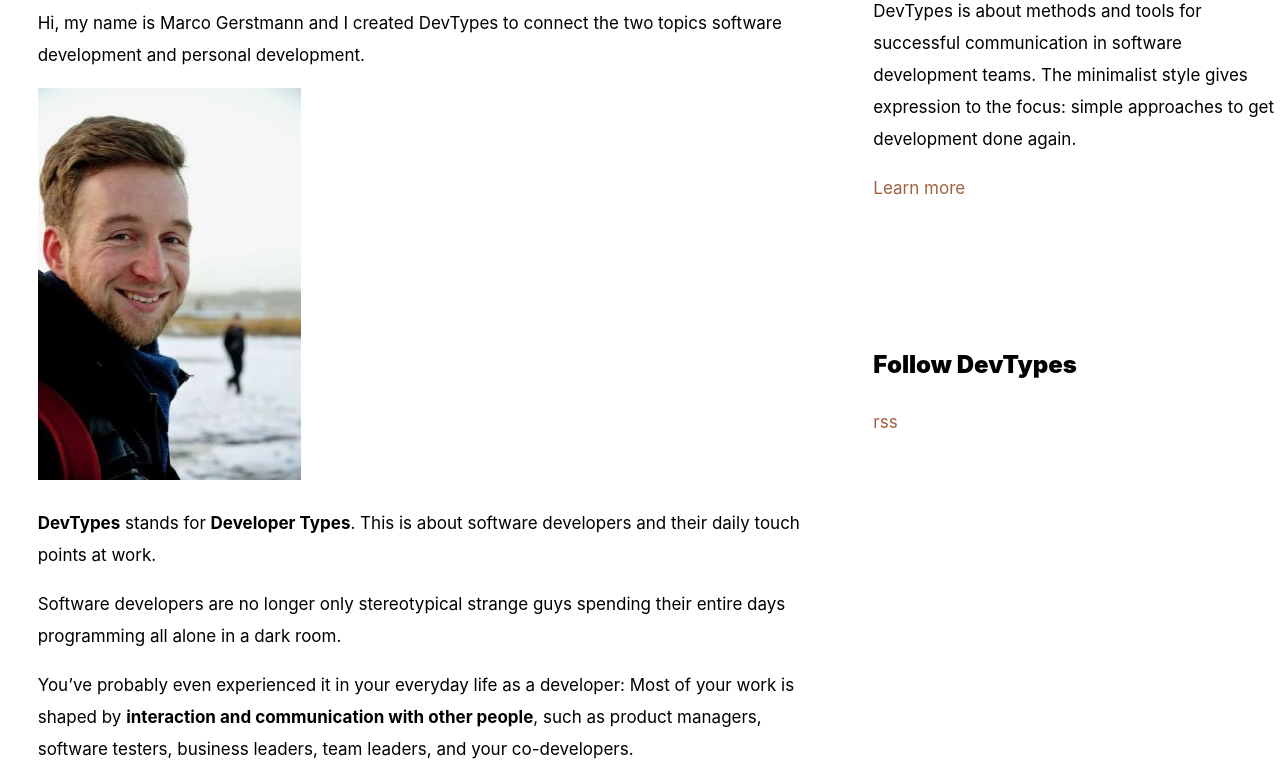
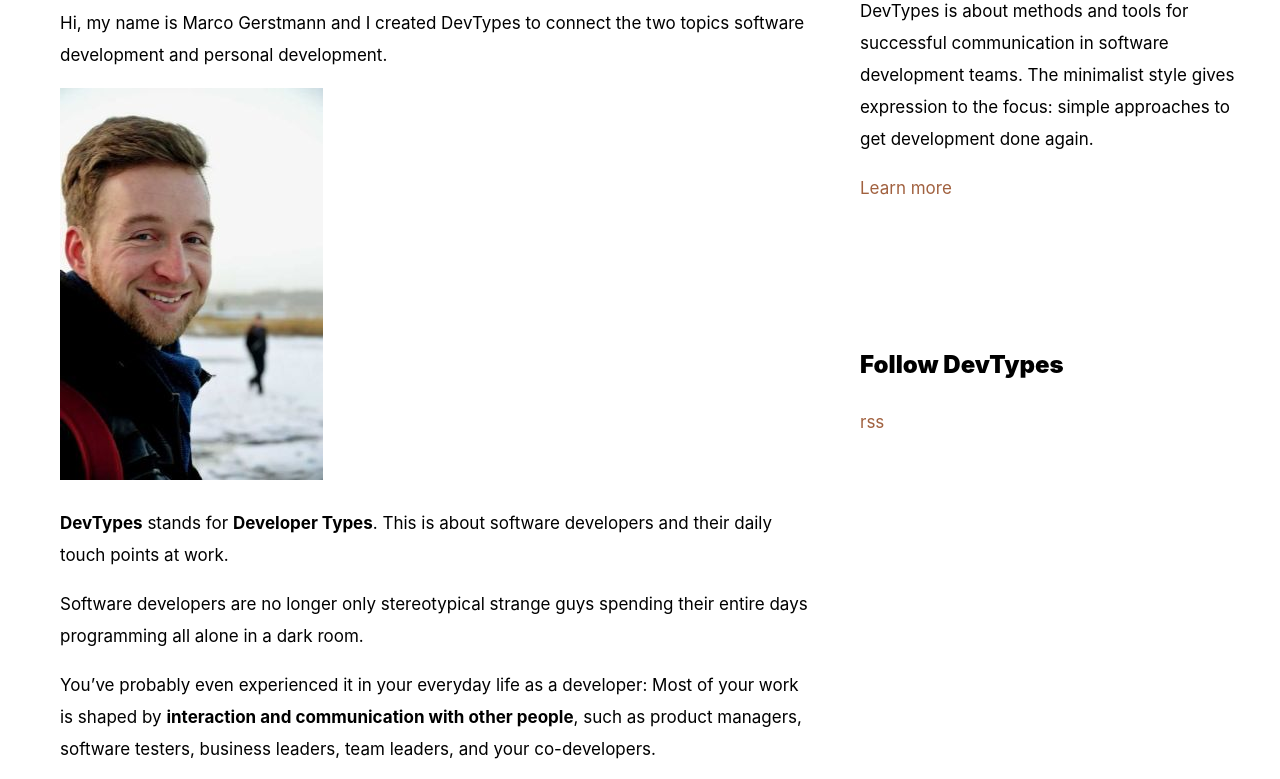
Before and after one commit to marcogerstmann/devtypes-com, a Gatsby site: page /about in a window 1280 px wide. Shown: the part 229-1008 px from the top of the page. Built offline with nearby package versions, Linux system fonts and the light colour scheme; Gatsby itself is replaced by a stand-in of ours; some packages are replaced by stand-ins of ours.

Commit message:
add container back

```diff
--- a/src/components/layout/layout.tsx
+++ b/src/components/layout/layout.tsx
@@ -19,7 +19,7 @@ const Layout: FunctionComponent<any> = ({ children, className }) => {
         <Navigation/>
       </Header>
 
-      <main>
+      <main className="container">
         <div className="row">
           <div className="col-md-8">
             <main className={'container ' + className}>{children}</main>
```
